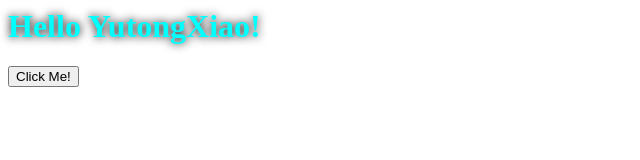
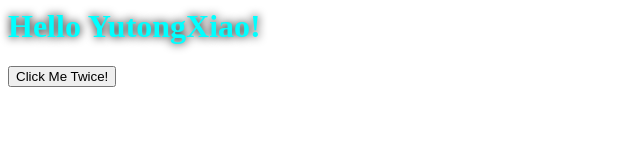
Before and after one commit to jiaxinzhuzhu/test, a plain HTML site: page m3test/index.html in a window 1280 px wide. Shown: the full height of the page, 0-640 px from the left. Drawn offline with Linux system fonts and the light colour scheme.

Commit message:
test btn

```diff
--- a/m3test/index.html
+++ b/m3test/index.html
@@ -8,7 +8,7 @@
 </head>
 <body>
     <h1>Hello YutongXiao!</h1>
-    <button onclick="popup()">Click Me!</button>
+    <button onclick="popup()">Click Me Twice!</button>
     <p id="pop"></p>
 
 
```
